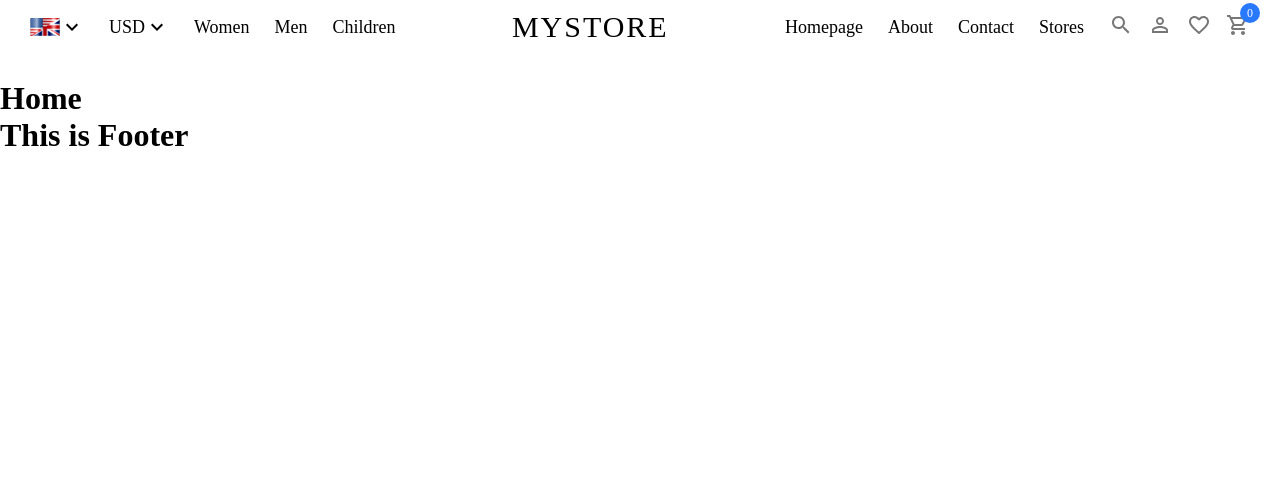
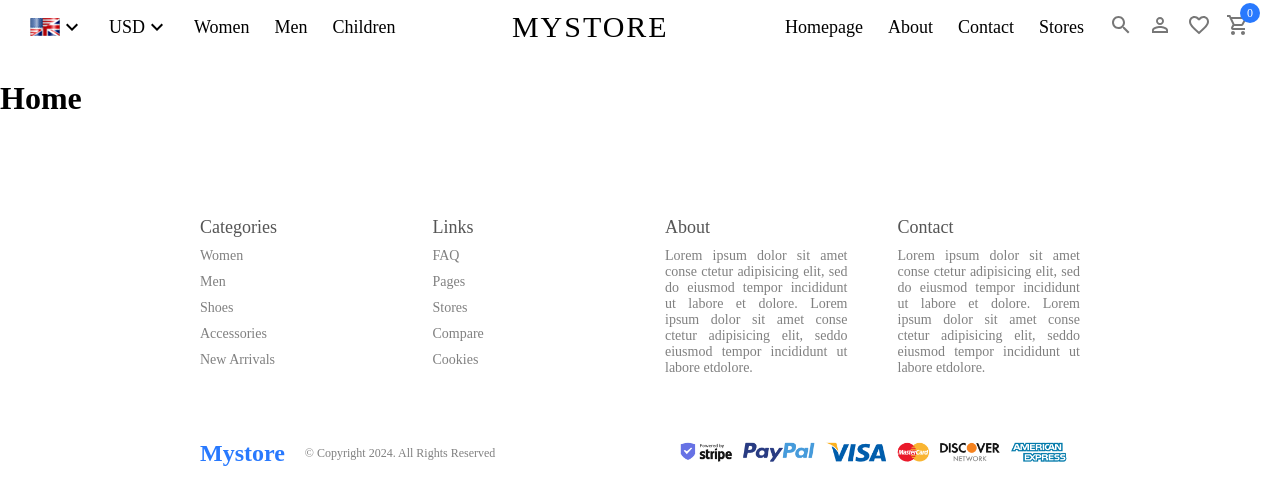
Before and after one commit to Ajit133/E-Commerce-App, a React (Vite) app: page / in a window 1280 px wide. Shown: the top 504 px of the page. Built offline with nearby package versions, Linux system fonts and the light colour scheme.

Commit message:
Design Footer Section

```diff
--- a/src/components/Footer/Footer.jsx
+++ b/src/components/Footer/Footer.jsx
@@ -1,11 +1,57 @@
-import React from 'react';
-
+import React from "react";
+import "./Footer.scss";
 const Footer = () => {
-    return (
-        <div>
-            <h1>This is Footer</h1>
+  return (
+    <div className="footer">
+      <div className="top">
+        <div className="item">
+          <h1>Categories</h1>
+          <span>Women</span>
+          <span>Men</span>
+          <span>Shoes</span>
+          <span>Accessories</span>
+          <span>New Arrivals</span>
         </div>
-    );
+        <div className="item">
+          <h1>Links</h1>
+          <span>FAQ</span>
+          <span>Pages</span>
+          <span>Stores</span>
+          <span>Compare</span>
+          <span>Cookies</span>
+        </div>
+        <div className="item">
+          <h1>About</h1>
+          <span>
+            Lorem ipsum dolor sit amet conse ctetur adipisicing elit, sed do
+            eiusmod tempor incididunt ut labore et dolore. Lorem ipsum dolor sit
+            amet conse ctetur adipisicing elit, seddo eiusmod tempor incididunt
+            ut labore etdolore.
+          </span>
+        </div>
+        <div className="item">
+          <h1>Contact</h1>
+          <span>
+            Lorem ipsum dolor sit amet conse ctetur adipisicing elit, sed do
+            eiusmod tempor incididunt ut labore et dolore. Lorem ipsum dolor sit
+            amet conse ctetur adipisicing elit, seddo eiusmod tempor incididunt
+            ut labore etdolore.
+          </span>
+        </div>
+      </div>
+      <div className="bottom">
+        <div className="left">
+          <span className="logo">Mystore</span>
+          <span className="copyright">
+            © Copyright 2024. All Rights Reserved
+          </span>
+        </div>
+        <div className="right">
+          <img src="/images/payment.png" alt="" />
+        </div>
+      </div>
+    </div>
+  );
 };
 
 export default Footer;
--- /dev/null
+++ b/src/components/Footer/Footer.scss
@@ -0,0 +1,48 @@
+.footer{
+    margin: 100px 200px 20px 200px;
+    .top{
+        display: flex;
+        gap: 50px;
+        .item{
+            flex: 1;
+            display: flex;
+            flex-direction: column;
+            gap: 10px;
+            text-align: justify;
+            font-size: 14px;
+            h1{
+                font-size: 18px;
+                font-weight: 500;
+                color: #555;
+            }
+            span{
+                color: gray;
+            }
+        }
+    }
+    .bottom{
+        display: flex;
+        align-items: center;
+        justify-content: space-between;
+        margin-top: 50px;
+        .left{
+            display: flex;
+            align-items: center;
+            .logo{
+                color: #2879fe;
+                font-weight: bold;
+                font-size: 24px;
+            }
+            .copyright{
+                margin-left: 20px;
+                font-size: 12px;
+                color: gray;
+            }
+        }
+        .right{
+            img{
+                height: 50px;
+            }
+        }
+    }
+}
```
